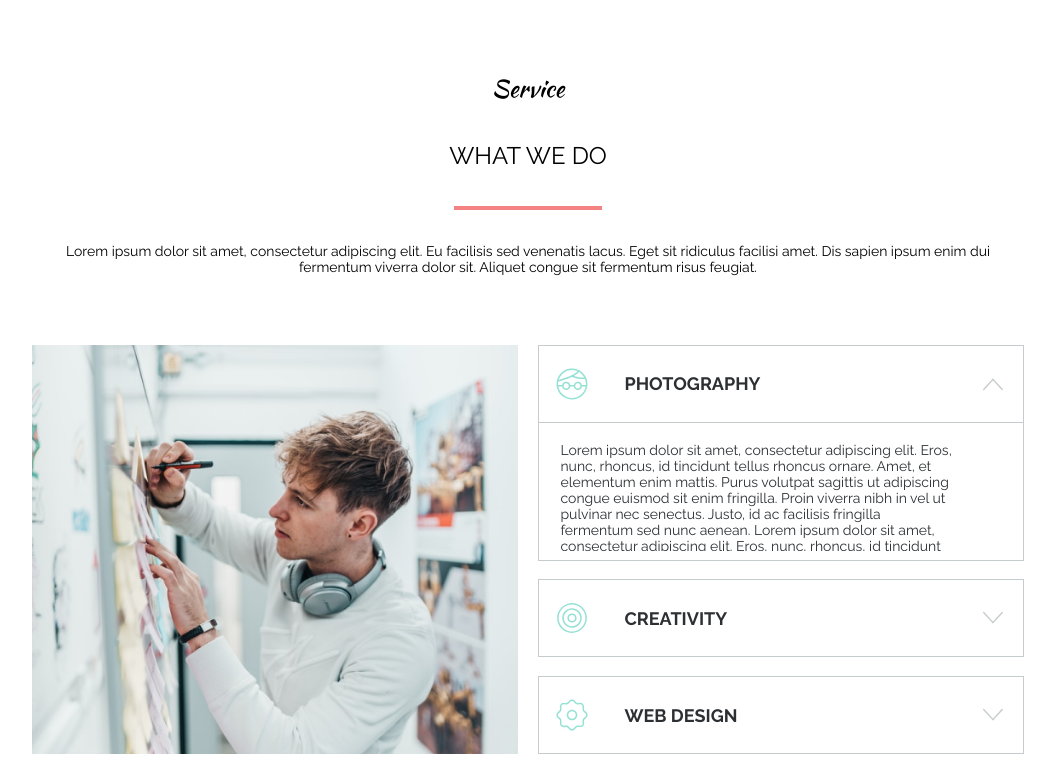
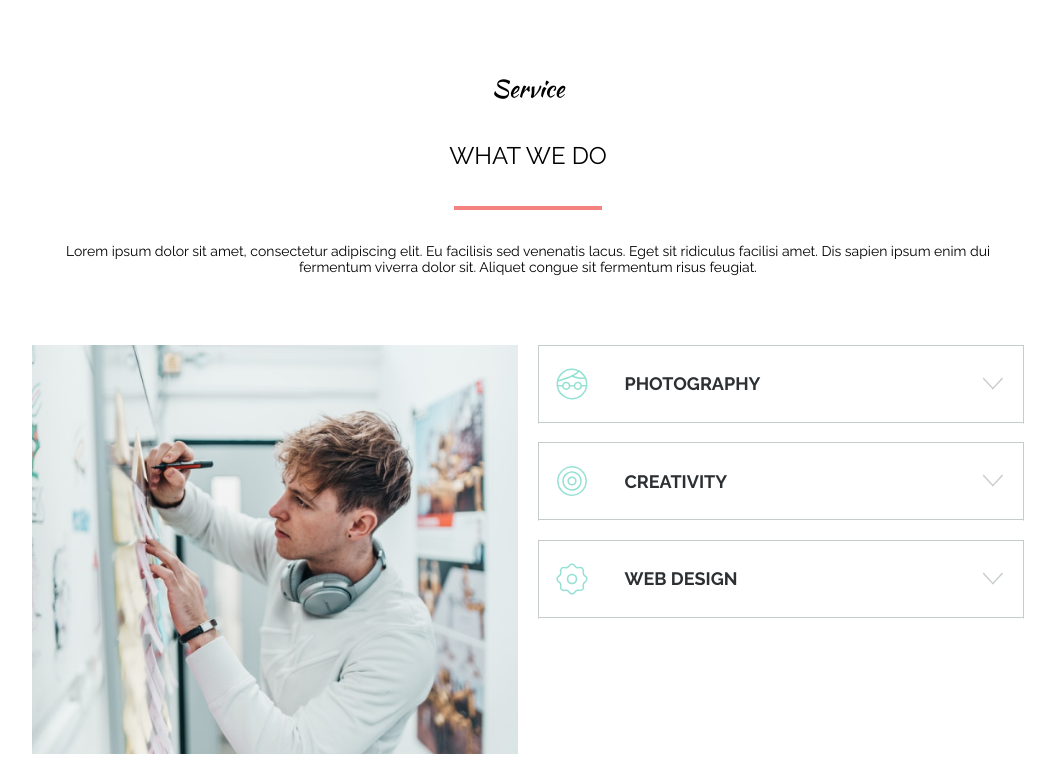
Before and after one commit to OlgaUsovich/node_project, a website built with Parcel: page src/index.html in a window 1280 px wide. Both pictures are taken after a click on the button 1105 px from the left and 3159 px from the top of the page. Shown: the part 2776-3559 px from the top of the page, without its empty margins (112-1167 px from the left). Built offline with nearby package versions, Linux system fonts and the light colour scheme.

Commit message:
feat: added drop-down text for 'service' block

```diff
--- a/src/index.html
+++ b/src/index.html
@@ -330,12 +330,6 @@
                       <line y1="-1" x2="22.2282" y2="-1" transform="matrix(-0.67828 -0.734803 0.622746 -0.782424 36.1539 29)" stroke="#C6CBCD" stroke-width="2"/>
                     </svg>
                   </button>
-                  <button class="text-blocks__button text-blocks__button--hidden">
-                    <svg width="42" height="42" viewBox="0 0 42 42" fill="none" xmlns="http://www.w3.org/2000/svg">
-                      <line y1="-1" x2="22.2282" y2="-1" transform="matrix(0.67828 0.734803 -0.622746 0.782424 6 13)" stroke="#C6CBCD" stroke-width="2"/>
-                      <line y1="-1" x2="22.2282" y2="-1" transform="matrix(-0.67828 0.734803 0.622746 0.782424 36.1539 13)" stroke="#C6CBCD" stroke-width="2"/>
-                    </svg>
-                  </button>
                 </div>
                 <div class="text-blocks__text">
                   <p class="element-text text-blocks__paragraph">
@@ -348,16 +342,10 @@
                     <img class="text-blocks__icon" src="./images/service/icons (1).svg" alt="Creativity icon">
                     <p class="element-title text-blocks__name-text">CREATIVITY</p>
                   </div>
-                  <button class="text-blocks__button text-blocks__button--hidden">
+                  <button class="text-blocks__button text-blocks__button--rotate">
                     <svg width="42" height="42" viewBox="0 0 42 42" fill="none" xmlns="http://www.w3.org/2000/svg">
                       <line y1="-1" x2="22.2282" y2="-1" transform="matrix(0.67828 -0.734803 -0.622746 -0.782424 6 29)" stroke="#C6CBCD" stroke-width="2"/>
                       <line y1="-1" x2="22.2282" y2="-1" transform="matrix(-0.67828 -0.734803 0.622746 -0.782424 36.1539 29)" stroke="#C6CBCD" stroke-width="2"/>
-                    </svg>
-                  </button>
-                  <button class="text-blocks__button">
-                    <svg width="42" height="42" viewBox="0 0 42 42" fill="none" xmlns="http://www.w3.org/2000/svg">
-                      <line y1="-1" x2="22.2282" y2="-1" transform="matrix(0.67828 0.734803 -0.622746 0.782424 6 13)" stroke="#C6CBCD" stroke-width="2"/>
-                      <line y1="-1" x2="22.2282" y2="-1" transform="matrix(-0.67828 0.734803 0.622746 0.782424 36.1539 13)" stroke="#C6CBCD" stroke-width="2"/>
                     </svg>
                   </button>
                 </div>
@@ -369,16 +357,10 @@
                     <img class="text-blocks__icon" src="./images/service/icons (2).svg" alt="Web design icon">
                     <p class="element-title text-blocks__name-text">WEB DESIGN</p>
                   </div>
-                  <button class="text-blocks__button text-blocks__button--hidden">
+                  <button class="text-blocks__button text-blocks__button--rotate">
                     <svg width="42" height="42" viewBox="0 0 42 42" fill="none" xmlns="http://www.w3.org/2000/svg">
                       <line y1="-1" x2="22.2282" y2="-1" transform="matrix(0.67828 -0.734803 -0.622746 -0.782424 6 29)" stroke="#C6CBCD" stroke-width="2"/>
                       <line y1="-1" x2="22.2282" y2="-1" transform="matrix(-0.67828 -0.734803 0.622746 -0.782424 36.1539 29)" stroke="#C6CBCD" stroke-width="2"/>
-                    </svg>
-                  </button>
-                  <button class="text-blocks__button">
-                    <svg width="42" height="42" viewBox="0 0 42 42" fill="none" xmlns="http://www.w3.org/2000/svg">
-                      <line y1="-1" x2="22.2282" y2="-1" transform="matrix(0.67828 0.734803 -0.622746 0.782424 6 13)" stroke="#C6CBCD" stroke-width="2"/>
-                      <line y1="-1" x2="22.2282" y2="-1" transform="matrix(-0.67828 0.734803 0.622746 0.782424 36.1539 13)" stroke="#C6CBCD" stroke-width="2"/>
                     </svg>
                   </button>
                 </div>
--- a/src/js/index.js
+++ b/src/js/index.js
@@ -0,0 +1,8 @@
+let buttons = document.querySelectorAll('.text-blocks__button');
+
+for (let button of buttons) {
+    button.addEventListener('click', function (event) {
+        event.currentTarget.classList.toggle('text-blocks__button--rotate');
+        event.currentTarget.parentNode.nextElementSibling.classList.toggle('text-blocks__text--hidden');
+    })
+}
--- a/src/sass/_service.scss
+++ b/src/sass/_service.scss
@@ -131,6 +131,11 @@
         border: 0;
         padding: 0;
         cursor: pointer;
+        transition: 0.3s;
+
+        &--rotate {
+            transform: rotate(180deg);
+        }
 
         @media (max-width: 1509.98px) and (min-width: 1024px) {
             width: 2.24rem;
@@ -151,10 +156,6 @@
                 height: 1.75rem;
             }
         }
-
-        &--hidden {
-            display: none;
-        }
     }
 
     &__text {
@@ -162,6 +163,8 @@
         border: 1px solid $grey;
         border-top: 0;
         padding: 1.13rem 1.5rem 1.13rem 1.375rem;
+        transition: 0.3s;
+
 
         @media (max-width: 1509.98px) and (min-width: 1024px) {
             height: 8.6375rem;
@@ -169,12 +172,14 @@
         }
 
         @media (max-width: 1023.98px) {
-            height: 10.1875rem;
+            height: 8.625rem;
             padding: 1.13rem 1.5rem 1.13rem 1.375rem;
         }
 
         &--hidden {
-            display: none;
+            height: 0;
+            padding: 0;
+            border-bottom-color: transparent;
         }
 
     }
@@ -182,19 +187,17 @@
     &__paragraph {
         overflow-y: scroll;
         padding-right: 3.8125rem;
+        height: 100%;
         width: 32.75rem;
-        height: 8rem;
 
         @media (max-width: 1509.98px) and (min-width: 1024px) {
             padding-right: 3.23rem;
             width: 27.76rem;
-            height: 6.78rem;
         }
 
         @media (max-width: 1023.98px) {
             padding-right: 3.22rem;
             width: 15.09rem;
-            height: 6.78rem;
         }
 
         &::-webkit-scrollbar {
```
